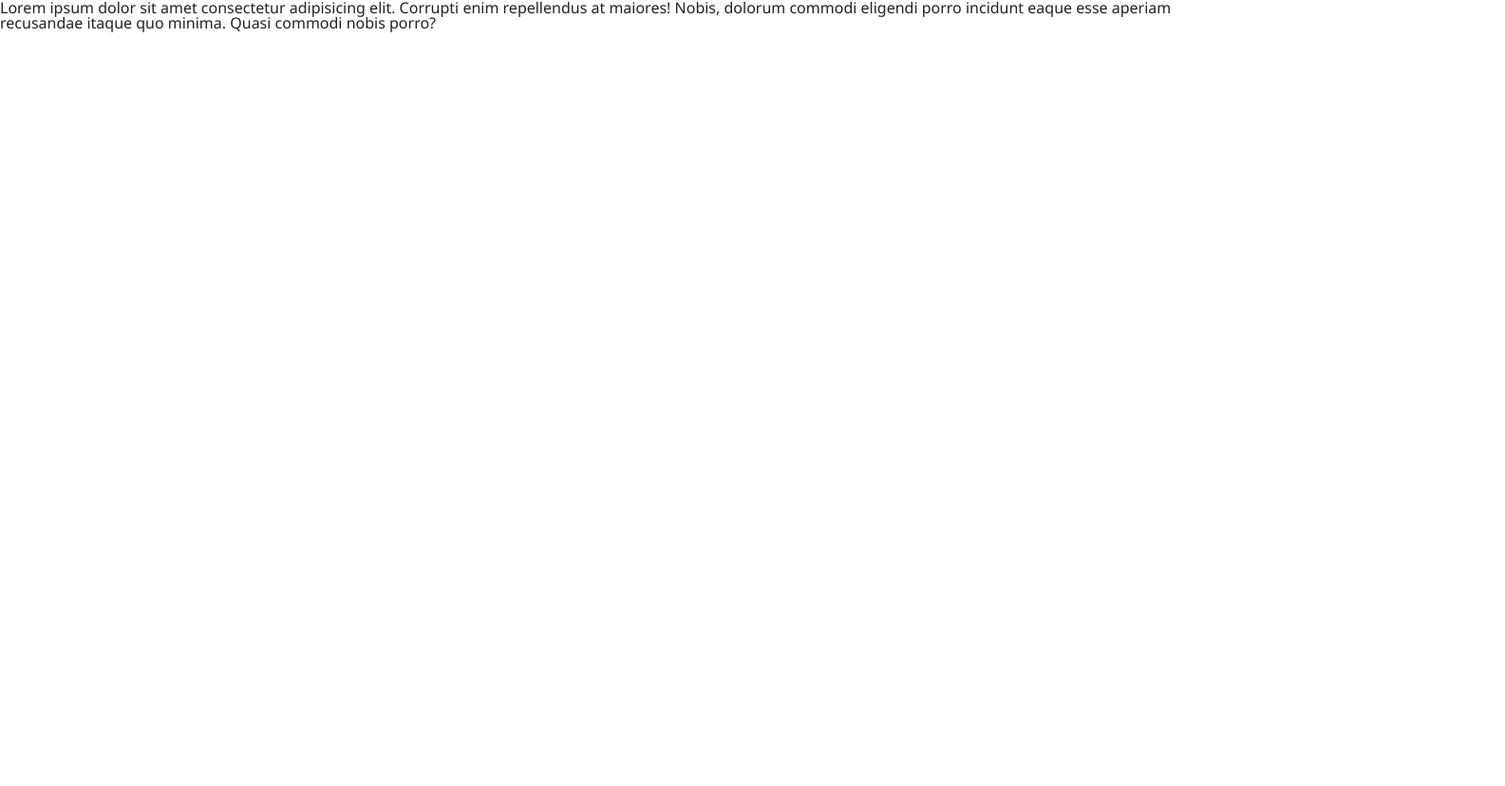
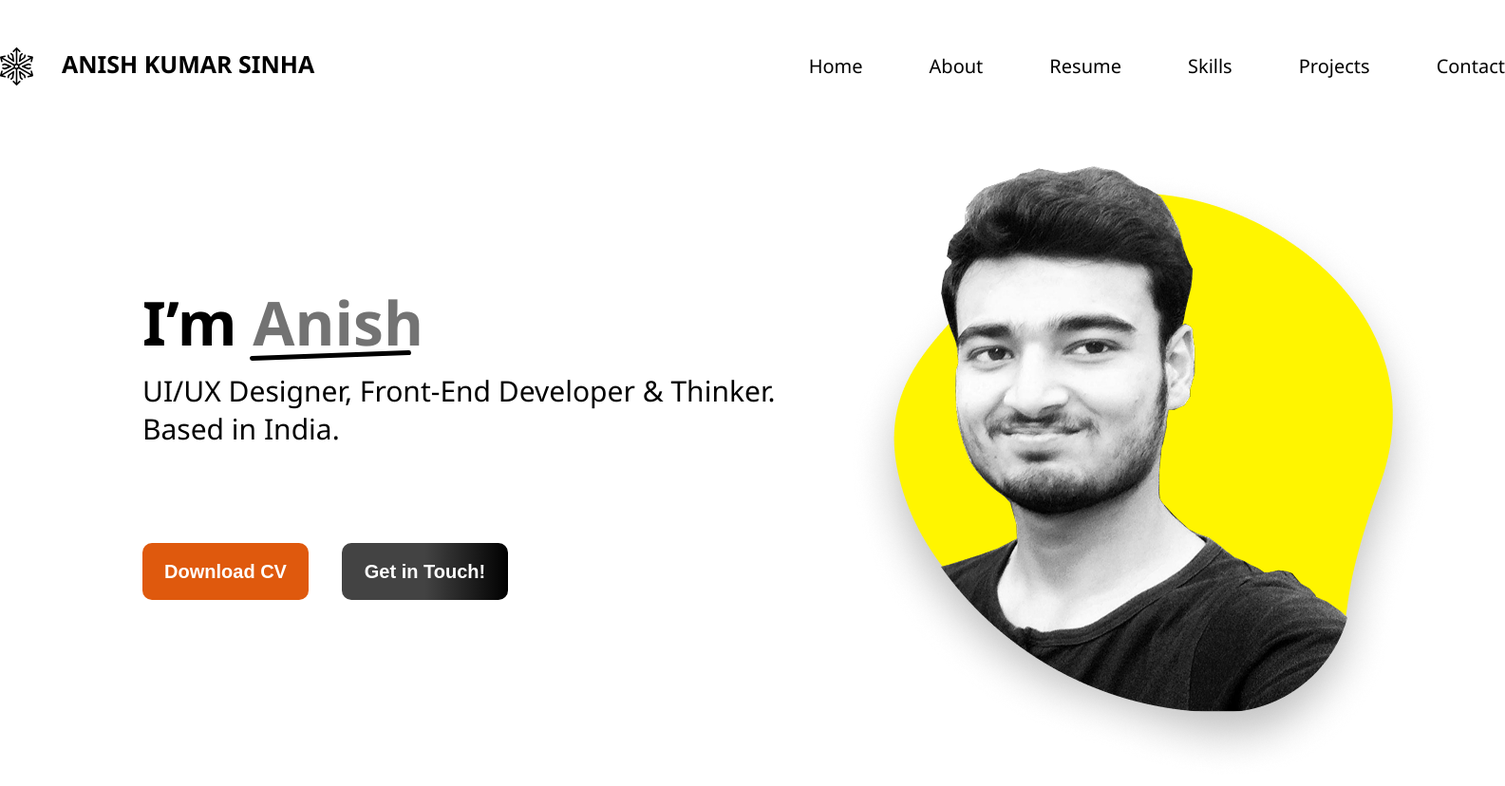
Before and after one commit to TheFatPanda-Dev/coders-lab-mockup-test, a plain HTML site: page index.html in a window 1280 px wide. Shown: the whole page at 95% size, 1585 px wide, since content can reach past the window. Before the commit the page ends 800 px from the top, so only its background shows below. Drawn offline with Linux system fonts and the light colour scheme; a web font is replaced by a local one.

Commit message:
finished project

```diff
--- a/index.html
+++ b/index.html
@@ -9,9 +9,34 @@
 		<link rel="stylesheet" href="styles/reset.css" />
 		<link rel="stylesheet" href="styles/style.css" />
 		<link href="https://fonts.cdnfonts.com/css/segoe-ui-4" rel="stylesheet" />
-
 	</head>
 	<body>
-        <h1>Lorem ipsum dolor sit amet consectetur adipisicing elit. Corrupti enim repellendus at maiores! Nobis, dolorum commodi eligendi porro incidunt eaque esse aperiam recusandae itaque quo minima. Quasi commodi nobis porro?</h1>
-    </body>
+		<header class="header container">
+			<div class="logo">ANISH KUMAR SINHA</div>
+			<nav class="navbar">
+				<a href="#home">Home</a>
+				<a href="#about">About</a>
+				<a href="#resume">Resume</a>
+				<a href="#skills">Skills</a>
+				<a href="#projects">Projects</a>
+				<a href="#contact">Contact</a>
+			</nav>
+		</header>
+
+		<section class="hero container" id="home">
+			<div class="intro-text">
+				<h1>I’m <span class="highlight">Anish</span></h1>
+				<p>
+					UI/UX Designer, Front-End Developer & Thinker.<br />Based in India.
+				</p>
+				<div class="buttons">
+					<button class="btn btn-download">Download CV</button>
+					<button class="btn btn-contact">Get in Touch!</button>
+				</div>
+			</div>
+			<div class="profile-image">
+				<img src="images/profile.png" alt="Anish Kumar Sinha" />
+			</div>
+		</section>
+	</body>
 </html>
--- a/styles/style.css
+++ b/styles/style.css
@@ -1,3 +1,128 @@
+:root {
+	--main-color: #000;
+	--secondary-color: #df590d;
+	--adjecent-color: #737373;
+}
+
+* {
+	box-sizing: border-box;
+}
+
 body {
 	font-family: "Segoe UI", sans-serif;
 }
+
+.container {
+	width: 1585px;
+	margin: 0 auto;
+}
+
+.header {
+	height: 40px;
+	display: flex;
+	justify-content: space-between;
+	align-items: center;
+	margin-top: 50px;
+}
+
+.header > .logo {
+	color: var(--main-color);
+	font-size: 25px;
+	font-weight: 700;
+}
+
+.header > .logo::before {
+	content: "";
+	width: 35px;
+	height: 40px;
+	display: inline-block;
+	background-image: url("../images/logo.svg");
+	background-size: contain;
+	background-repeat: no-repeat;
+	vertical-align: middle;
+	margin-right: 30px;
+}
+
+.header > .navbar {
+	display: flex;
+	gap: 70px;
+}
+
+.header > .navbar > a {
+	text-decoration: none;
+	color: var(--main-color);
+	font-size: 20px;
+	font-weight: 500;
+}
+
+.hero {
+	height: calc(100vh - 40px);
+	display: flex;
+	justify-content: space-between;
+	align-items: center;
+}
+
+.intro-text {
+	margin-left: 150px;
+}
+
+.intro-text > h1 {
+	font-size: 64px;
+	color: var(--main-color);
+	font-weight: 600;
+	position: relative;
+}
+
+.intro-text > h1 > .highlight {
+	color: var(--adjecent-color);
+	font-weight: 700;
+}
+
+.intro-text > h1 > .highlight::after {
+	content: "";
+	position: absolute;
+	left: 113px;
+	bottom: -5px;
+	width: 170px;
+	height: 5px;
+	background-color: var(--main-color);
+	transform: rotate(-2deg);
+	border-radius: 5px;
+}
+
+.intro-text > p {
+	color: var(--main-color);
+	font-size: 30px;
+	font-weight: 300;
+	margin-top: 20px;
+	line-height: 40px;
+}
+
+.buttons {
+	display: flex;
+	gap: 35px;
+	margin-top: 100px;
+}
+
+.buttons > .btn {
+	font-size: 20px;
+	font-weight: 900;
+	width: 175px;
+	height: 60px;
+	border: none;
+	border-radius: 10px;
+	color: white;
+}
+
+.buttons > .btn-download {
+	background-color: var(--secondary-color);
+}
+
+.buttons > .btn-contact {
+	background: #434343;
+	background: linear-gradient(
+		90deg,
+		rgba(67, 67, 67, 1) 50%,
+		rgba(0, 0, 0, 1) 100%
+	);
+}
```
